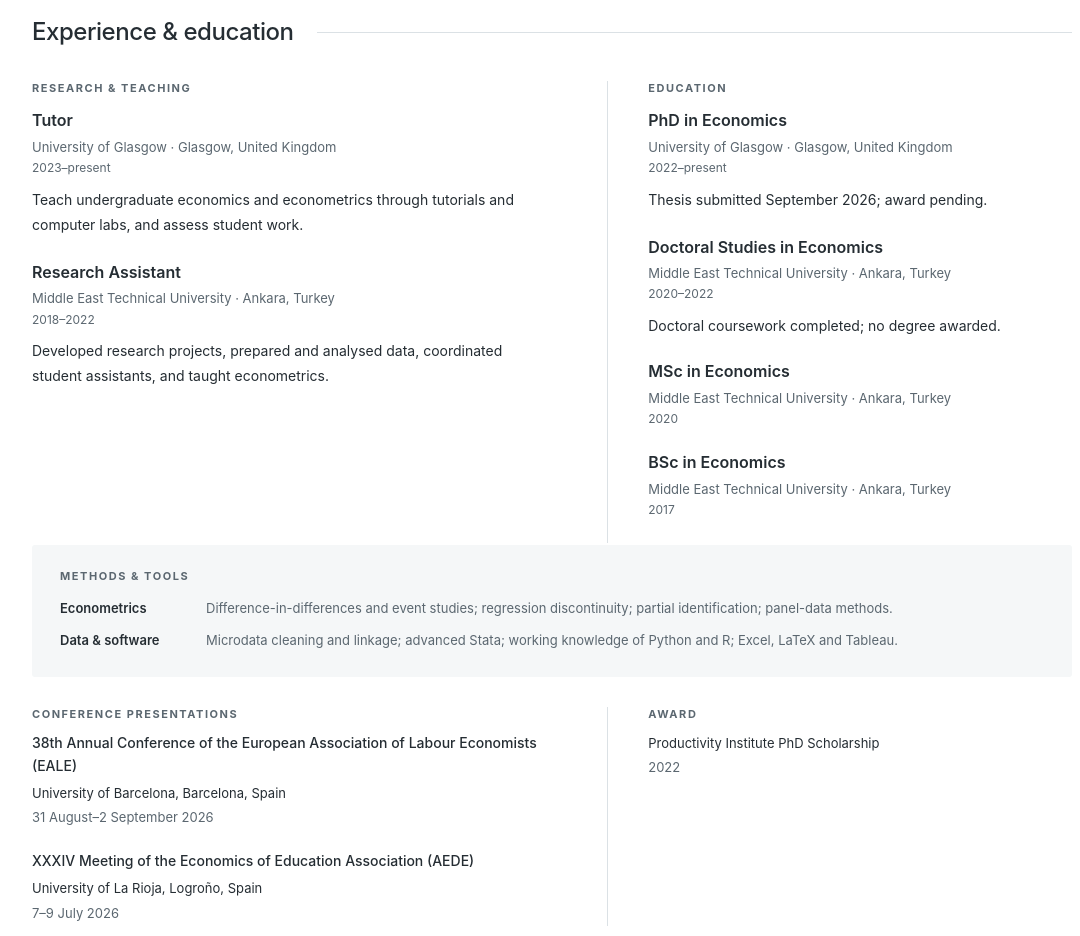
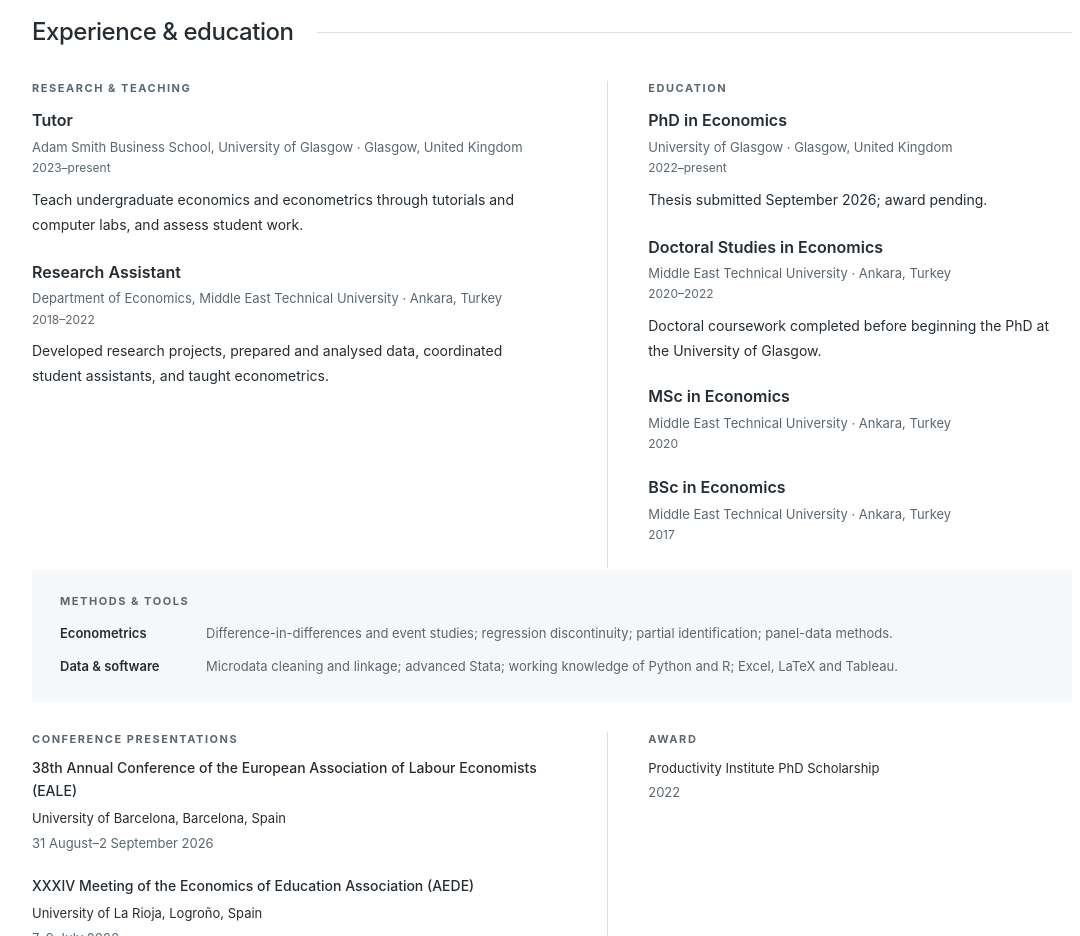
Before and after one commit to agkarabilgin/agkarabilgin.github.io, a plain HTML site: page index.html in a window 1280 px wide. Shown: the part 1700-2636 px from the top of the page, without its empty margins (88-1168 px from the left). Drawn offline with Linux system fonts and the light colour scheme.

Commit message:
Update index.html

```diff
--- a/index.html
+++ b/index.html
@@ -119,12 +119,12 @@
           <h3 class="eyebrow">Research &amp; teaching</h3>
           <article class="career-entry">
             <h4>Tutor</h4>
-            <p class="organisation">University of Glasgow · Glasgow, United Kingdom <span>2023–present</span></p>
+            <p class="organisation">Adam Smith Business School, University of Glasgow · Glasgow, United Kingdom <span>2023–present</span></p>
             <p>Teach undergraduate economics and econometrics through tutorials and computer labs, and assess student work.</p>
           </article>
           <article class="career-entry">
             <h4>Research Assistant</h4>
-            <p class="organisation">Middle East Technical University · Ankara, Turkey <span>2018–2022</span></p>
+            <p class="organisation">Department of Economics, Middle East Technical University · Ankara, Turkey <span>2018–2022</span></p>
             <p>Developed research projects, prepared and analysed data, coordinated student assistants, and taught econometrics.</p>
           </article>
         </div>
@@ -138,7 +138,7 @@
           <article class="career-entry compact">
             <h4>Doctoral Studies in Economics</h4>
             <p class="organisation">Middle East Technical University · Ankara, Turkey <span>2020–2022</span></p>
-            <p>Doctoral coursework completed; no degree awarded.</p>
+            <p>Doctoral coursework completed before beginning the PhD at the University of Glasgow.</p>
           </article>
           <article class="career-entry compact">
             <h4>MSc in Economics</h4>
```
